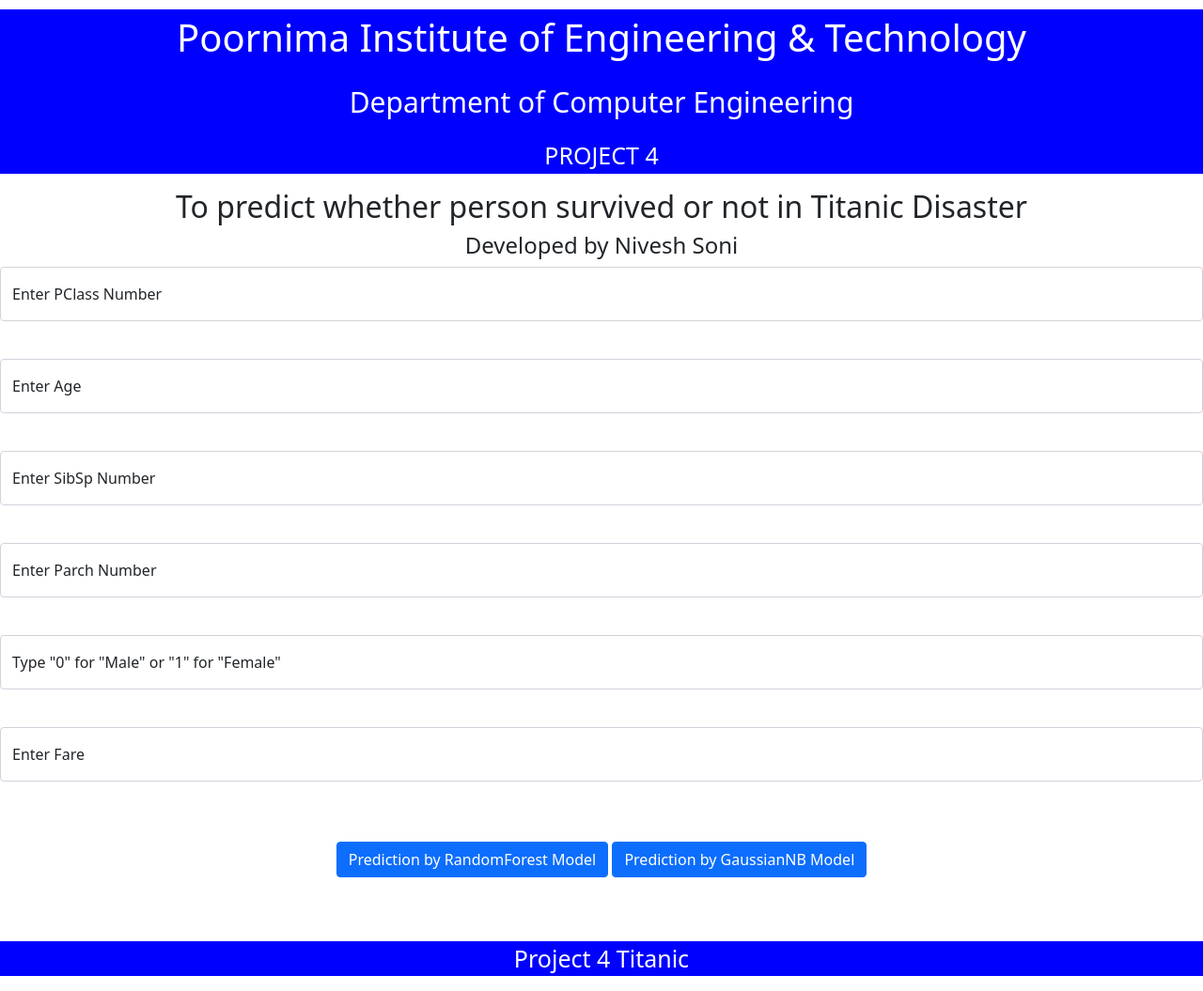
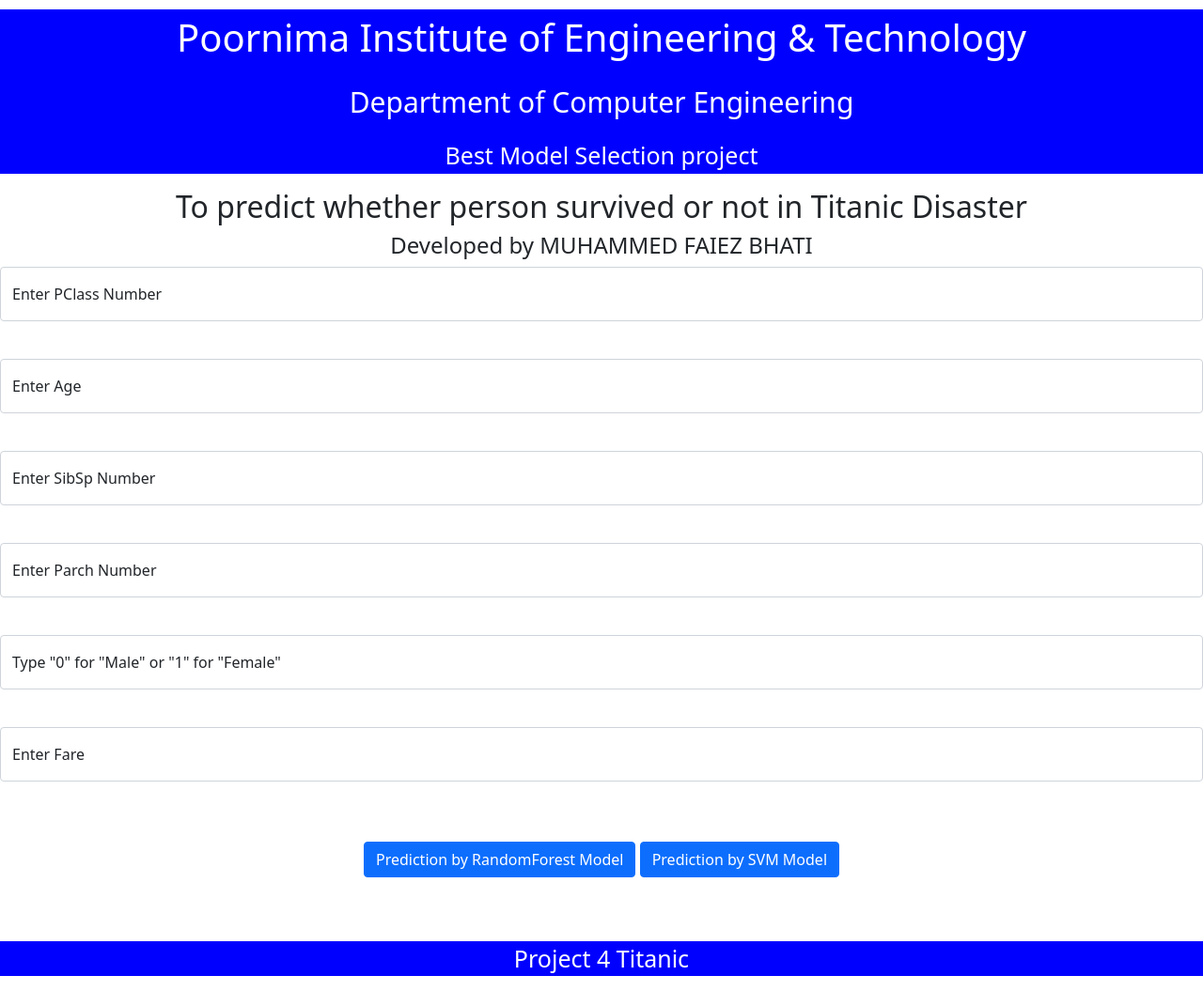
Before and after one commit to faiezbhati7861/bets-model-selection, a Flask app: page / in a window 1280 px wide. Shown: the whole page at 94% size. Run offline with Flask 2, Linux system fonts and the light colour scheme; parts of the project's set-up code (start-up, migrations or seed data) failed here and were passed over.

Commit message:
Update index.html

```diff
--- a/templates/index.html
+++ b/templates/index.html
@@ -28,14 +28,14 @@ div {text-align: center;}
 <div class="col-md-12">
 <center><p style="font-size:40px;color:white;margin-top:10px;">Poornima Institute of Engineering & Technology</p></center>
 <center><p style="font-size:30px;color:white;margin-top:10px;">Department of Computer Engineering</p></center>
-<center><p style="font-size:25px;color:white;margin-top:10px;">PROJECT 4</p></center>
+<center><p style="font-size:25px;color:white;margin-top:10px;">Best Model Selection project</p></center>
 </div>
 </div>
 </div>
 
 <div class="login">
 <h2 >To predict whether person survived or not in Titanic Disaster</h2>
-<h4>Developed by Nivesh Soni</h4>
+<h4>Developed by MUHAMMED FAIEZ BHATI</h4>
 <!-- Main Input For Receiving Query to our ML -->
 <form action="{{ url_for('predict')}}"method="get">
 <div class="form-floating mb-3">
@@ -72,7 +72,7 @@ div {text-align: center;}
 
 <br>
 <button type="submit" class="btn btn-primary btn-block btn-large" value="rf" name="rf">Prediction by RandomForest Model</button>
-<button type="submit" class="btn btn-primary btn-block btn-large" value="gb" name="gb">Prediction by GaussianNB Model</button>
+<button type="submit" class="btn btn-primary btn-block btn-large" value="gb" name="gb">Prediction by SVM Model</button>
 </form>
 <br>
 <br>
```
